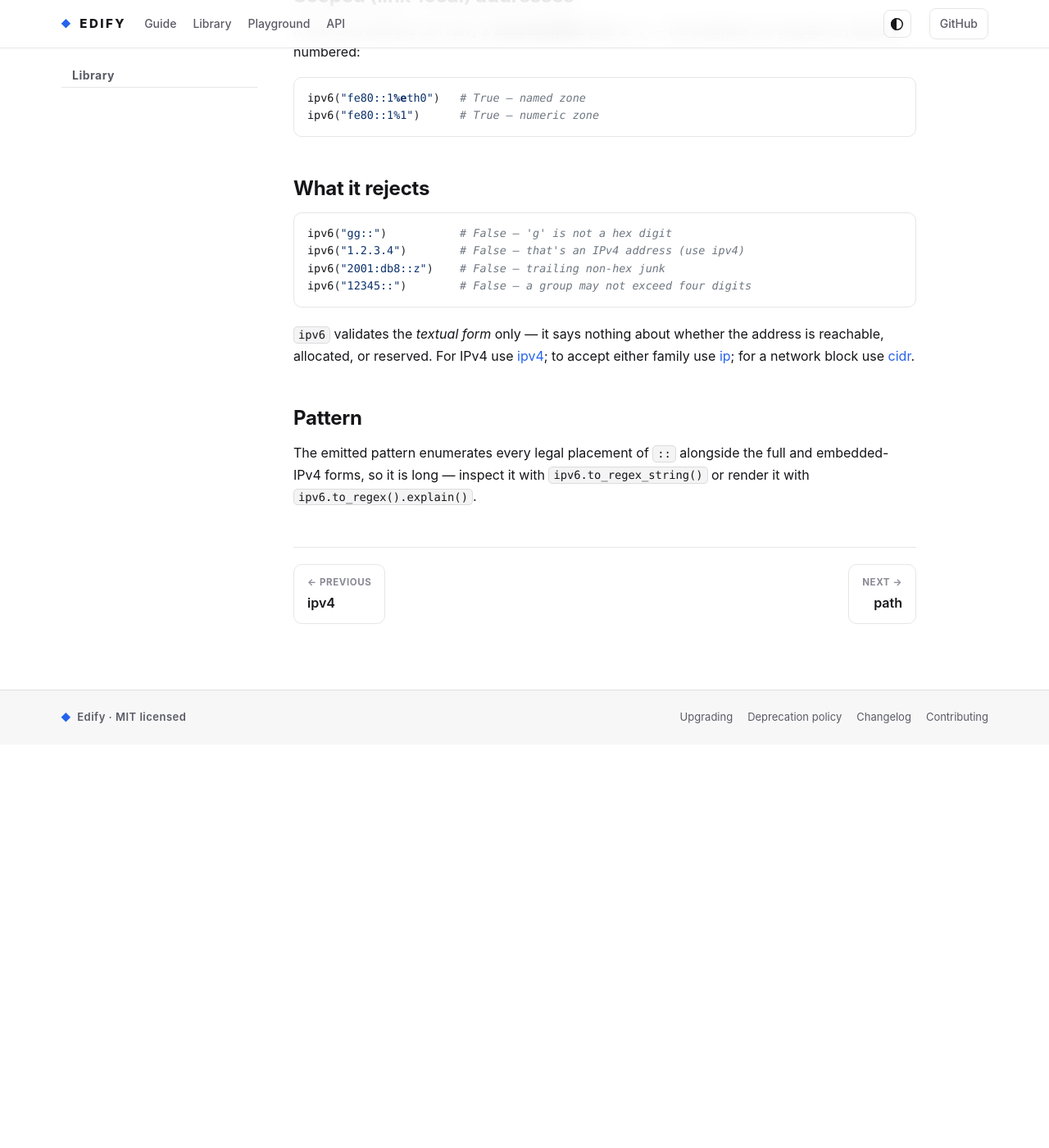
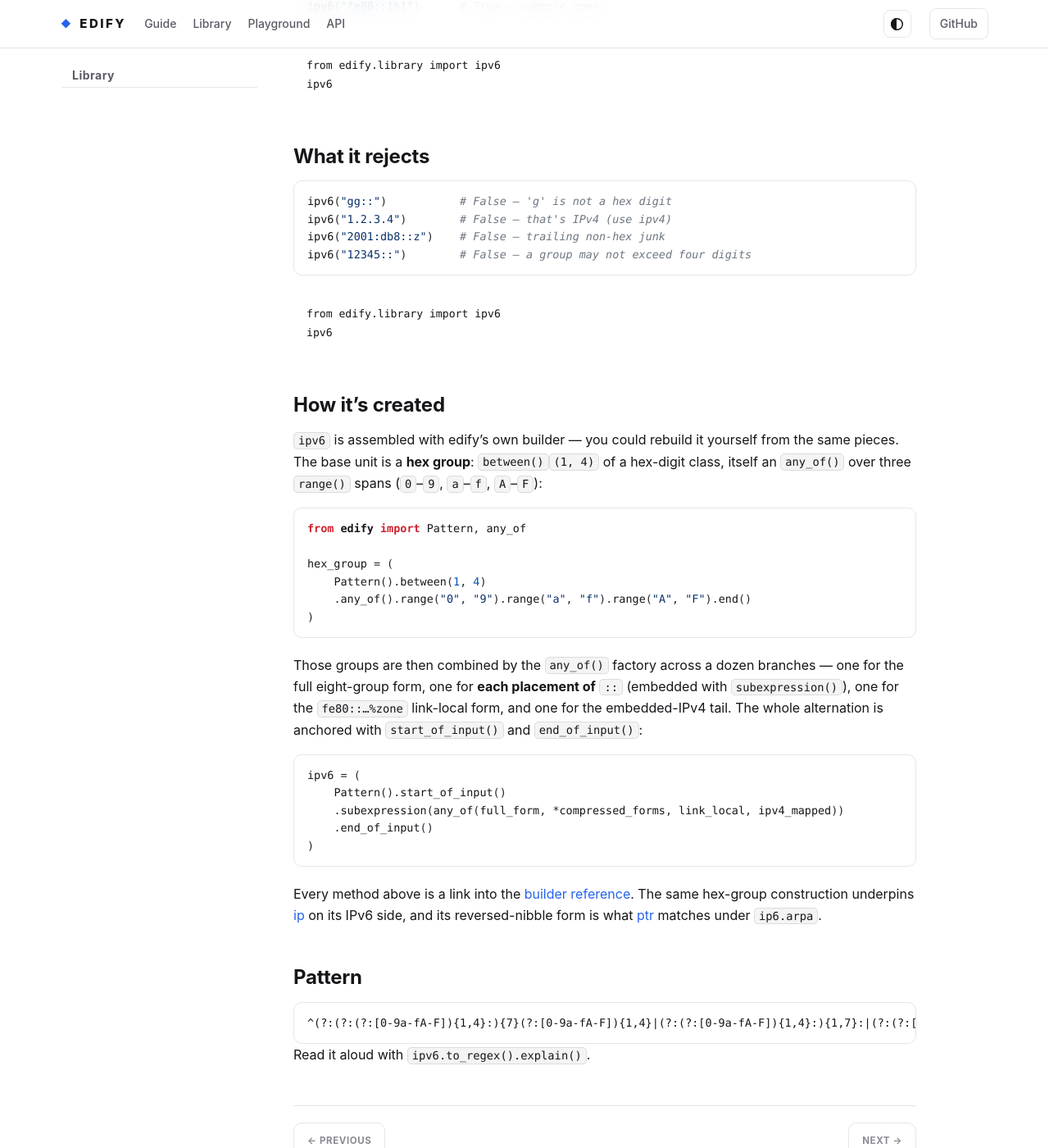
Before and after one commit to luciferreeves/edify, a Sphinx documentation site: the page built from docs/library/address/ipv6.rst, in a window 1280 px wide and 1400 px high, scrolled down 1619 px. Shown: the whole window at 82% size. Built offline with Sphinx 7.4.7, drawn with Linux system fonts in a browser that asks for light colours; a script that is not in the unit is left out; before the commit the page ends 2527 px from its top, so only the background shows below that; some of the changed text lies outside the part shown.

Commit message:
docs(library): ipv4 + ipv6 to definitive standard — per-variant playgrounds, 'How it's created' with clickable builder-method links, real emitted pattern; enable inherited-members so builder :meth: links resolve site-wide

```diff
--- a/docs/_ext/playground.py
+++ b/docs/_ext/playground.py
@@ -34,7 +34,7 @@
     "identifier": "Identifiers", "media": "Media", "medical": "Medical",
     "numeric": "Numeric", "product": "Product", "publishing": "Publishing",
     "security": "Security", "software": "Software", "temporal": "Temporal",
-    "text": "Text", "transport": "Transport", "web": "Web", "atoms": "Atoms",
+    "text": "Text", "transport": "Transport", "web": "Web",
 }
 _CATEGORY_ORDER = list(_CATEGORY_TITLES)
 
@@ -62,11 +62,6 @@
         )
         if names:
             by_dir[module.name] = names
-    atoms = importlib.import_module("edify.atoms")
-    by_dir["atoms"] = sorted(
-        name for name in dir(atoms)
-        if not name.startswith("_") and hasattr(getattr(atoms, name), "to_regex_string")
-    )
     _sections_cache = [
         (_CATEGORY_TITLES[key], key, by_dir[key]) for key in _CATEGORY_ORDER if key in by_dir
     ]
--- a/docs/api/builder.rst
+++ b/docs/api/builder.rst
@@ -12,6 +12,7 @@
 .. autoclass:: edify.RegexBuilder
    :members:
    :undoc-members:
+   :inherited-members:
 
 Pattern
 -------
@@ -19,3 +20,4 @@
 .. autoclass:: edify.Pattern
    :members:
    :undoc-members:
+   :inherited-members:
--- a/docs/library/address/ipv6.rst
+++ b/docs/library/address/ipv6.rst
@@ -5,54 +5,43 @@
 
 An IPv6 address is, at heart, eight groups of four hexadecimal digits joined by
 colons. Almost nobody writes it that way — the notation has a stack of shorthand
-rules, and ``ipv6`` accepts all of them: dropped leading zeros, ``::``
-zero-compression anywhere in the address, embedded IPv4 tails, and scoped
-link-local zones. This page walks every form it takes.
-
-.. code-block:: python
-
-   from edify.library import ipv6
-
-   ipv6("2001:db8::1")   # True
+rules, and ``ipv6`` accepts all of them. This page walks every form it takes,
+with a playground for each so you can push on the edges yourself.
 
 The full form
 -------------
 
 Eight colon-separated groups, each **one to four hex digits**. Leading zeros in a
-group may be dropped, and a group of all zeros may shrink to a single ``0``:
+group may be dropped, a group of all zeros may shrink to a single ``0``, and hex
+is case-insensitive:
 
 .. code-block:: python
 
    ipv6("2001:0db8:0000:0000:0000:ff00:0042:8329")   # True — every digit written out
    ipv6("2001:db8:0:0:0:ff00:42:8329")               # True — leading zeros dropped
-   ipv6("2001:DB8:0:0:0:FF00:42:8329")               # True — hex is case-insensitive
+   ipv6("2001:DB8:0:0:0:FF00:42:8329")               # True — uppercase hex
+   ipv6("12345::")                                   # False — a group can't exceed four digits
 
-A group with more than four digits is not valid:
+.. edify-playground::
+   :tests: 2001:0db8:0000:0000:0000:ff00:0042:8329|2001:db8:0:0:0:ff00:42:8329|2001:DB8:0:0:0:FF00:42:8329|12345::
 
-.. code-block:: python
-
-   ipv6("12345::")   # False — 12345 is five digits
+   from edify.library import ipv6
+   ipv6
 
 Zero compression with ``::``
 ----------------------------
 
-A single ``::`` stands in for **one or more consecutive all-zero groups**. It may
-appear at the start, the middle, or the end of the address — and the two most
-famous IPv6 addresses are nothing but zeros:
+A single ``::`` stands in for **one or more consecutive all-zero groups**, at the
+start, middle, or end — and the two most famous IPv6 addresses are nothing but
+zeros. Only **one** ``::`` is allowed, since two would be ambiguous:
 
 .. code-block:: python
 
    ipv6("2001:db8::ff00:42:8329")   # True — three zero groups collapse in the middle
-   ipv6("fe80::")                   # True — trailing zero groups, :: at the end
-   ipv6("::1")                      # True — loopback: :: at the start, then 1
+   ipv6("fe80::")                   # True — trailing zeros, :: at the end
+   ipv6("::1")                      # True — loopback: :: at the start
    ipv6("::")                       # True — the unspecified address, all zeros
-
-The one rule: ``::`` may appear **at most once**, because two of them would be
-ambiguous about how many zero groups each stands for:
-
-.. code-block:: python
-
-   ipv6("1::2::3")   # False — a second :: is ambiguous
+   ipv6("1::2::3")                  # False — a second :: is ambiguous
 
 .. edify-playground::
    :tests: 2001:db8::ff00:42:8329|fe80::|::1|::|1::2::3
@@ -72,10 +61,16 @@
    ipv6("::ffff:0:192.0.2.1")     # True — IPv4-translated
    ipv6("2001:db8::192.0.2.1")    # True — embedded in a routable prefix
 
+.. edify-playground::
+   :tests: ::ffff:192.0.2.1|::ffff:0:192.0.2.1|2001:db8::192.0.2.1|::ffff:999.0.0.1
+
+   from edify.library import ipv6
+   ipv6
+
 Scoped (link-local) addresses
 -----------------------------
 
-A link-local address can carry a **zone identifier** after a ``%`` — the
+A link-local address may carry a **zone identifier** after a ``%`` — the
 interface it is scoped to, named or numbered:
 
 .. code-block:: python
@@ -83,23 +78,70 @@
    ipv6("fe80::1%eth0")   # True — named zone
    ipv6("fe80::1%1")      # True — numeric zone
 
+.. edify-playground::
+   :tests: fe80::1%eth0|fe80::1%1|fe80::abcd%wlan0|2001:db8::1%eth0
+
+   from edify.library import ipv6
+   ipv6
+
 What it rejects
 ---------------
 
 .. code-block:: python
 
    ipv6("gg::")           # False — 'g' is not a hex digit
-   ipv6("1.2.3.4")        # False — that's an IPv4 address (use ipv4)
+   ipv6("1.2.3.4")        # False — that's IPv4 (use ipv4)
    ipv6("2001:db8::z")    # False — trailing non-hex junk
    ipv6("12345::")        # False — a group may not exceed four digits
 
-``ipv6`` validates the *textual form* only — it says nothing about whether the
-address is reachable, allocated, or reserved. For IPv4 use :doc:`ipv4`; to accept
-either family use :doc:`ip`; for a network block use :doc:`cidr`.
+.. edify-playground::
+   :tests: gg::|1.2.3.4|2001:db8::z|12345::|2001:db8::1
+
+   from edify.library import ipv6
+   ipv6
+
+How it's created
+----------------
+
+``ipv6`` is assembled with edify's own builder — you could rebuild it yourself
+from the same pieces. The base unit is a **hex group**:
+:meth:`~edify.RegexBuilder.between`\ ``(1, 4)`` of a hex-digit class, itself an
+:meth:`~edify.RegexBuilder.any_of` over three :meth:`~edify.RegexBuilder.range`
+spans (``0``–``9``, ``a``–``f``, ``A``–``F``):
+
+.. code-block:: python
+
+   from edify import Pattern, any_of
+
+   hex_group = (
+       Pattern().between(1, 4)
+       .any_of().range("0", "9").range("a", "f").range("A", "F").end()
+   )
+
+Those groups are then combined by the :func:`~edify.any_of` factory across a dozen
+branches — one for the full eight-group form, one for **each placement of** ``::``
+(embedded with :meth:`~edify.RegexBuilder.subexpression`), one for the
+``fe80::…%zone`` link-local form, and one for the embedded-IPv4 tail. The whole
+alternation is anchored with :meth:`~edify.RegexBuilder.start_of_input` and
+:meth:`~edify.RegexBuilder.end_of_input`:
+
+.. code-block:: python
+
+   ipv6 = (
+       Pattern().start_of_input()
+       .subexpression(any_of(full_form, *compressed_forms, link_local, ipv4_mapped))
+       .end_of_input()
+   )
+
+Every method above is a link into the :doc:`builder reference <../../api/builder>`.
+The same hex-group construction underpins :doc:`ip` on its IPv6 side, and its
+reversed-nibble form is what :doc:`ptr` matches under ``ip6.arpa``.
 
 Pattern
 -------
 
-The emitted pattern enumerates every legal placement of ``::`` alongside the full
-and embedded-IPv4 forms, so it is long — inspect it with
-``ipv6.to_regex_string()`` or render it with ``ipv6.to_regex().explain()``.
+.. code-block:: text
+
+   ^(?:(?:(?:[0-9a-fA-F]){1,4}:){7}(?:[0-9a-fA-F]){1,4}|(?:(?:[0-9a-fA-F]){1,4}:){1,7}:|(?:(?:[0-9a-fA-F]){1,4}:){1,6}:(?:[0-9a-fA-F]){1,4}|(?:(?:[0-9a-fA-F]){1,4}:){1,5}(?::(?:[0-9a-fA-F]){1,4}){1,2}|(?:(?:[0-9a-fA-F]){1,4}:){1,4}(?::(?:[0-9a-fA-F]){1,4}){1,3}|(?:(?:[0-9a-fA-F]){1,4}:){1,3}(?::(?:[0-9a-fA-F]){1,4}){1,4}|(?:(?:[0-9a-fA-F]){1,4}:){1,2}(?::(?:[0-9a-fA-F]){1,4}){1,5}|(?:[0-9a-fA-F]){1,4}:(?:(?::(?:[0-9a-fA-F]){1,4}){1,6})|:(?:(?:(?::(?:[0-9a-fA-F]){1,4}){1,7}|[:]))|fe80:(?::(?:[0-9a-fA-F]){0,4}){0,4}%[0-9a-zA-Z]+|::(?:ffff(?::0{1,4})?:)?(?:(?:25[0-5]|(?:(?:2[0-4]|1?\d))?\d)\.){3}(?:25[0-5]|(?:(?:2[0-4]|1?\d))?\d)|(?:(?:[0-9a-fA-F]){1,4}:){1,4}:(?:(?:25[0-5]|(?:(?:2[0-4]|1?\d))?\d)\.){3}(?:25[0-5]|(?:(?:2[0-4]|1?\d))?\d))$
+
+Read it aloud with ``ipv6.to_regex().explain()``.
--- a/docs/library/index.rst
+++ b/docs/library/index.rst
@@ -1,9 +1,8 @@
 Library
 =======
 
-Edify ships **228 ready-made validators** across 22 topical categories, plus 83
-lower-level **atoms**. Each is a callable :class:`~edify.Pattern`: import it, call
-it, get a ``bool``.
+Edify ships **228 ready-made validators** across 22 topical categories. Each is a
+callable :class:`~edify.Pattern`: import it, call it, get a ``bool``.
 
 .. code-block:: python
 
@@ -29,4 +28,3 @@
 - **API, Auth, Color, Contact, Data, Documents, Finance, Geo, Grammar,
   Identifiers, Media, Medical, Numeric, Product, Publishing, Security, Software,
   Temporal, Text, Transport, Web** — being handcrafted, one validator at a time.
-- **Atoms** — the 83 foundational single-purpose patterns the categories build on.
```
Also changed, not shown: other parts of docs/library/address/ipv6.rst (+2 -2 lines), docs/library/address/ipv4.rst (+54 -0 lines).
